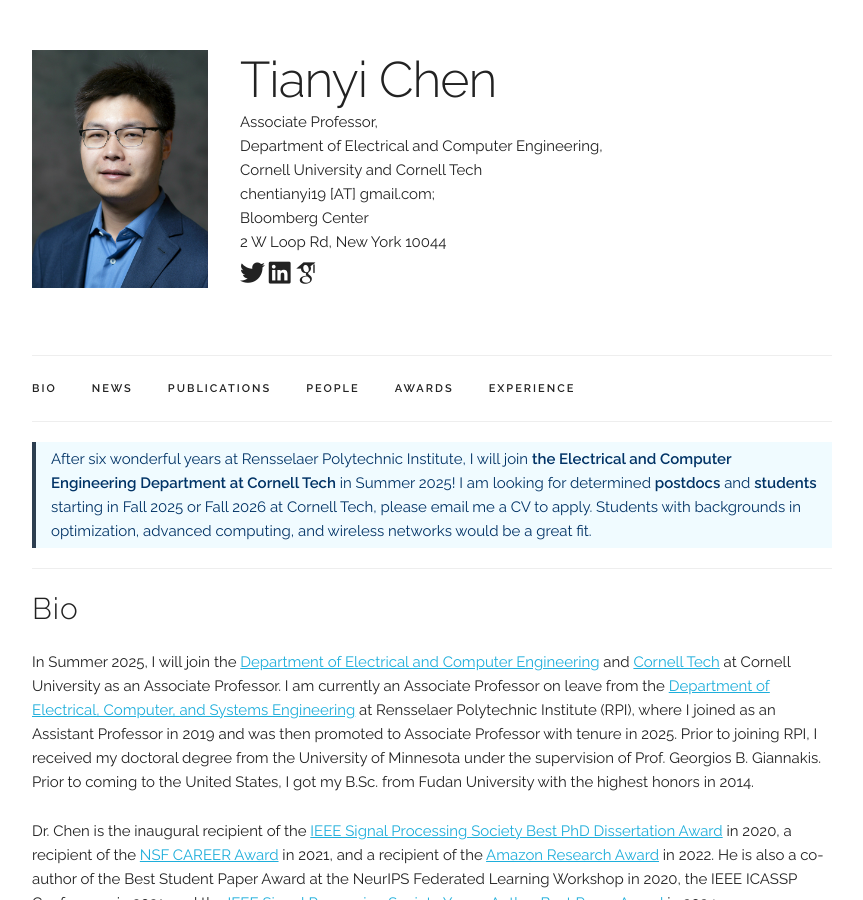
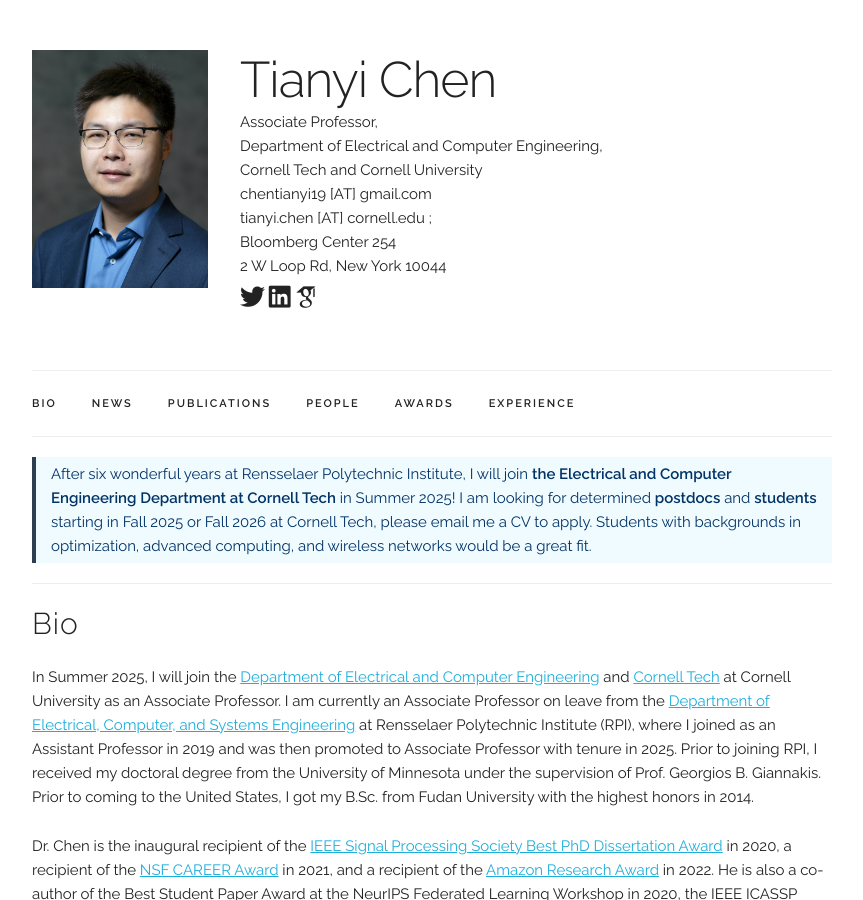
Before and after one commit to chentianyi1991/chentianyi1991.github.io, a Jekyll site: the page built from index.html, in a window 1280 px wide and 900 px high. Shown: the whole window, without its empty margins (208-1071 px from the left). Built offline with Jekyll 4.4.1, drawn with Linux system fonts in a browser that asks for light colours; some web fonts are replaced; comment, search, counter and statistics services are not loaded; some of the changed text lies outside the part shown.

Commit message:
Update main_info.yaml

```diff
--- a/_data/main_info.yaml
+++ b/_data/main_info.yaml
@@ -1,9 +1,11 @@
 name: "Tianyi Chen"
 title: "Associate Professor, <br />
 Department of Electrical and Computer Engineering,<br />
-Cornell University and Cornell Tech"
-email: "chentianyi19 [AT] gmail.com"
-location: "Bloomberg Center<br />
+Cornell Tech and Cornell University"
+email: "chentianyi19 [AT] gmail.com <br />
+tianyi.chen [AT] cornell.edu
+"
+location: "Bloomberg Center 254<br />
 2 W Loop Rd, New York 10044"
 profile_pic: "/assets/profile-pics/TianyiChen_small.jpeg"
 twitter: "https://x.com/Tianyi2020"
```
